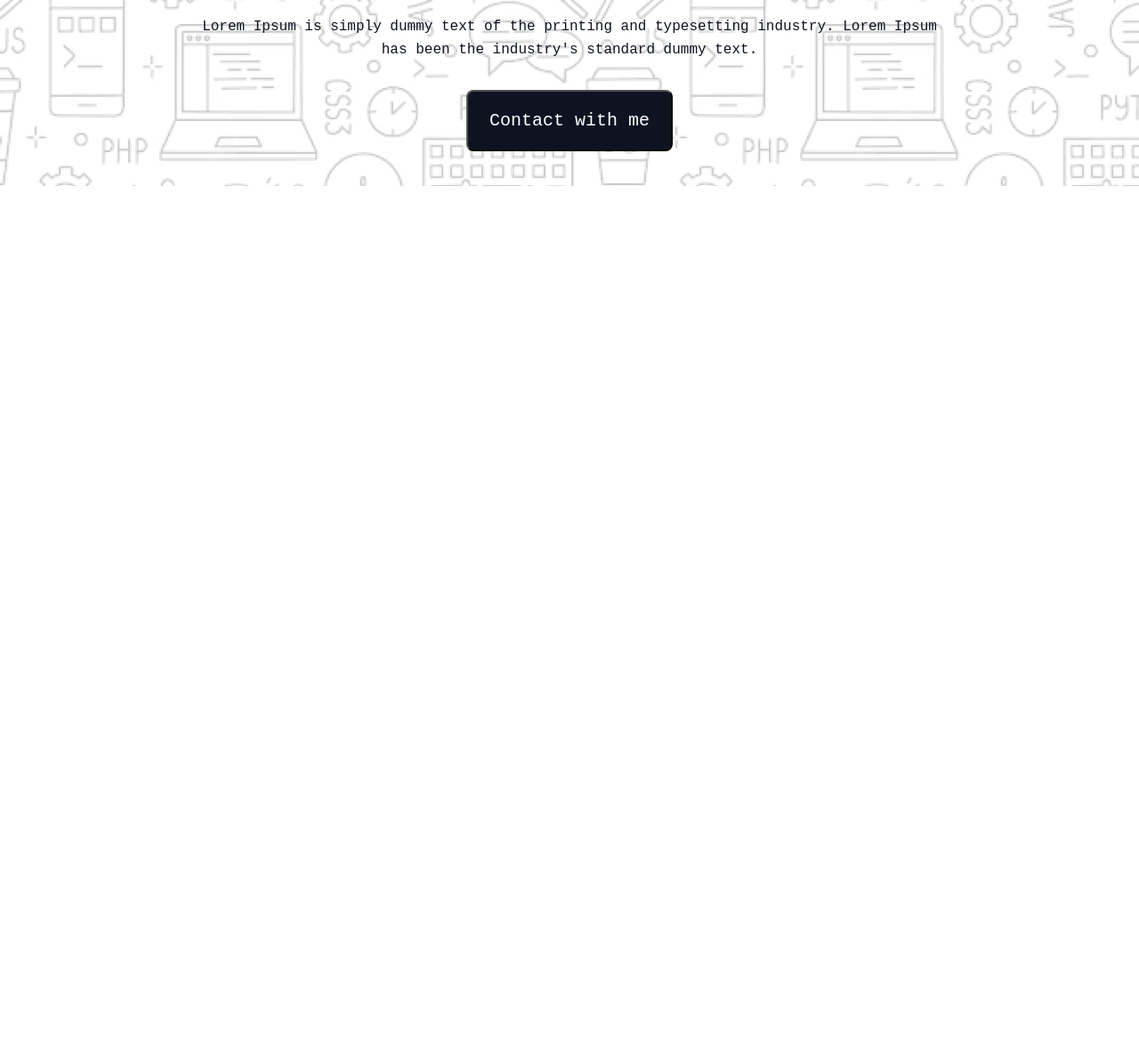
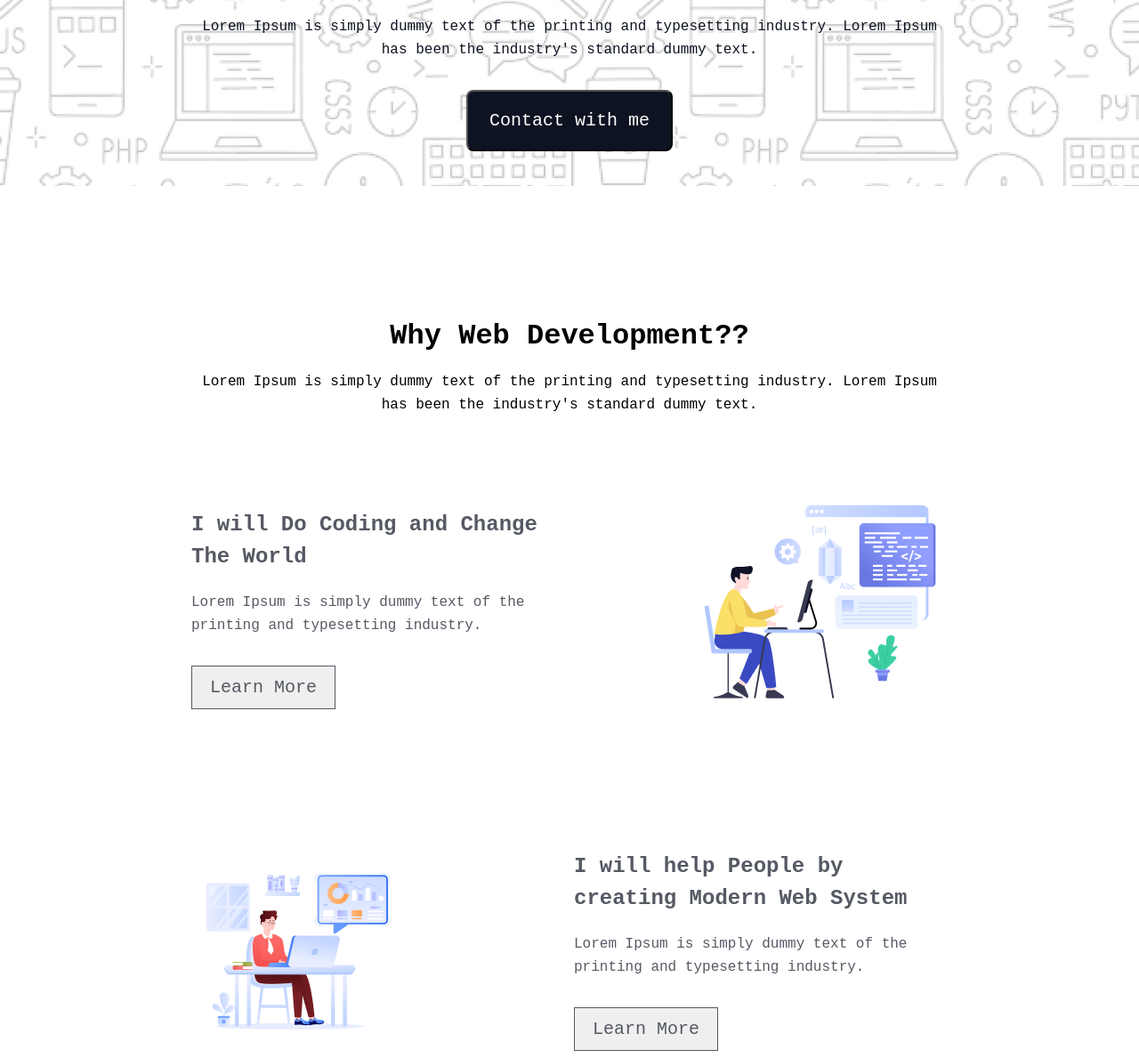
Before and after one commit to reyad9009/Assignment-1, a plain HTML site: page index.html in a window 1280 px wide. Shown: the part 563-1752 px from the top of the page at 89% size. Before the commit the page ends 800 px from the top, so only its background shows below. Drawn offline with Linux system fonts and the light colour scheme; a web font is replaced by a local one.

Commit message:
add section-2 Why Web Development

```diff
--- a/index.html
+++ b/index.html
@@ -25,6 +25,41 @@
             </div>
         </section>
 
+        <section class="msecctio3">
+            <div class="section3">
+                <div class="s3">
+                    <h1>Why Web Development??</h1>
+                    <p>Lorem Ipsum is simply dummy text of the printing and typesetting industry. Lorem Ipsum has been the industry's standard dummy text.</p>
+                </div>
+
+                <div class="s3_2">
+                    <div class="s3_2_1">
+                        <h2>I will Do Coding and Change The World</h2>
+                        <p>Lorem Ipsum is simply dummy text of the printing and typesetting industry.</p>
+                        <button>Learn More</button>
+                    </div>
+                    <img src="images/Layer_1.png" alt="Layer_1">
+                </div>
+
+                <div class="s3_2">
+                    <img src="images/Group 3.png" alt="Layer_1">
+                    <div class="s3_2_1 mid_s3">
+                        <h2>I will help People by creating Modern Web System</h2>
+                        <p>Lorem Ipsum is simply dummy text of the printing and typesetting industry.</p>
+                        <button>Learn More</button>
+                    </div>
+                </div>
+
+                <div class="s3_2">
+                    <div class="s3_2_1">
+                        <h2>I will Do Coding and Change The World</h2>
+                        <p>Lorem Ipsum is simply dummy text of the printing and typesetting industry.</p>
+                        <button>Learn More</button>
+                    </div>
+                    <img src="images/Group 4.png" alt="Layer_1">
+                </div>
+            </div>
+        </section>
     </main>
 </body>
 </html>
--- a/style.css
+++ b/style.css
@@ -82,3 +82,63 @@ main{
     border-radius: 8px;
     font-size: 20px;
 }
+
+.msecctio3{
+    display: flex;
+    justify-content: center;
+}
+.section3{
+    display: flex;
+    flex-direction: column;
+    justify-content: center;
+    align-items: center;
+    gap: 48px;
+    margin-top: 150px;
+    width: 850px;
+}
+.s3{
+    text-align: center;
+
+}
+.s3 > h1{
+    font-size: 32px;
+    font-weight: bolder;
+}
+.s3 > p{
+    font-size: 16px;
+    line-height: 26px;
+    margin-top: 20px;
+}
+.s3_2{
+    display: flex;
+    flex-direction: row;
+    align-items: center;
+    width: 850px;
+    justify-content: space-between;
+    margin: 48px 0px 48px 0px;
+}
+.s3_2_1{
+    width: 420px;
+
+
+}
+.s3_2_1 > h2{
+    font-size: 24px;
+    line-height: 36px;
+    color: #555963;
+
+}
+.s3_2_1 > p{
+    font-size: 16px;
+    line-height: 26px;
+    margin-top: 20px;
+    color: #555963;
+
+}
+.s3_2_1 > button{
+    font-size: 20px;
+    padding: 12px 20px 12px 20px;
+    margin-top: 32px;
+    color: #555963;
+    border: 1px solid #555963;
+}
```
